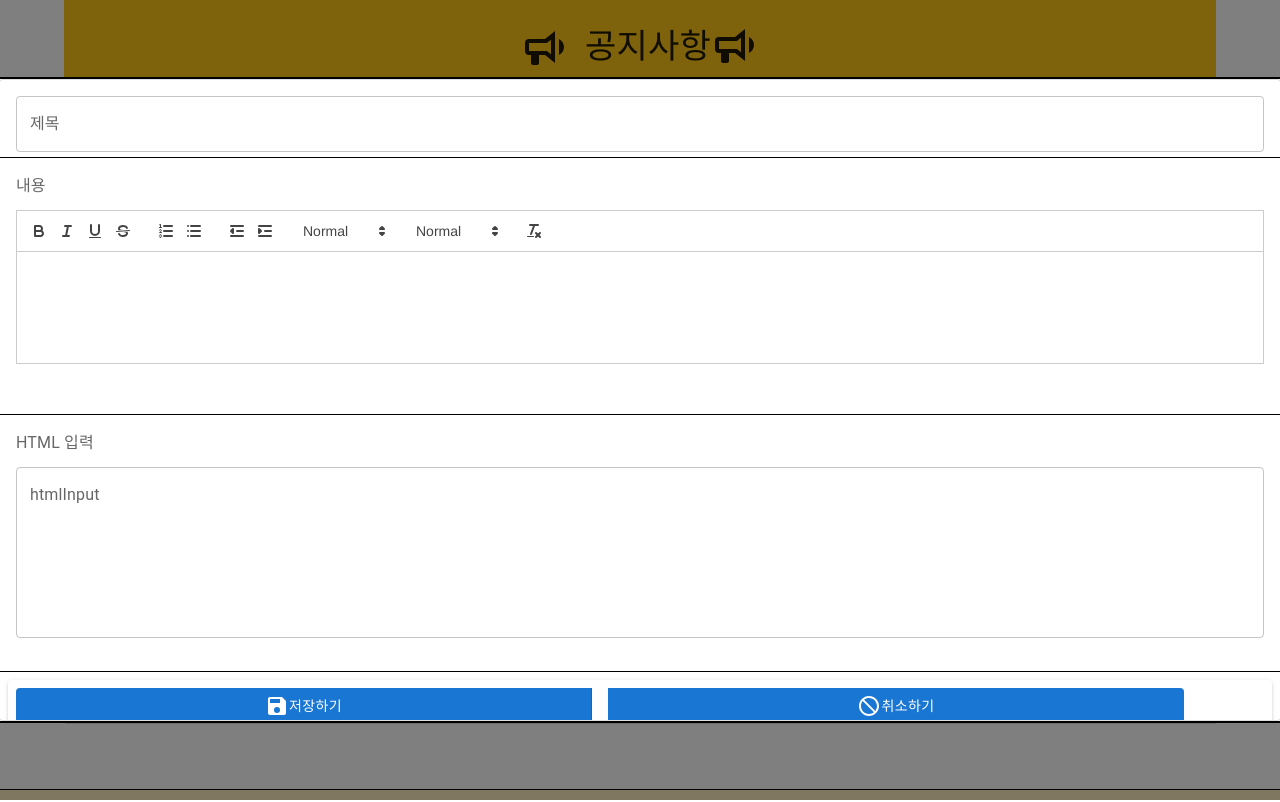
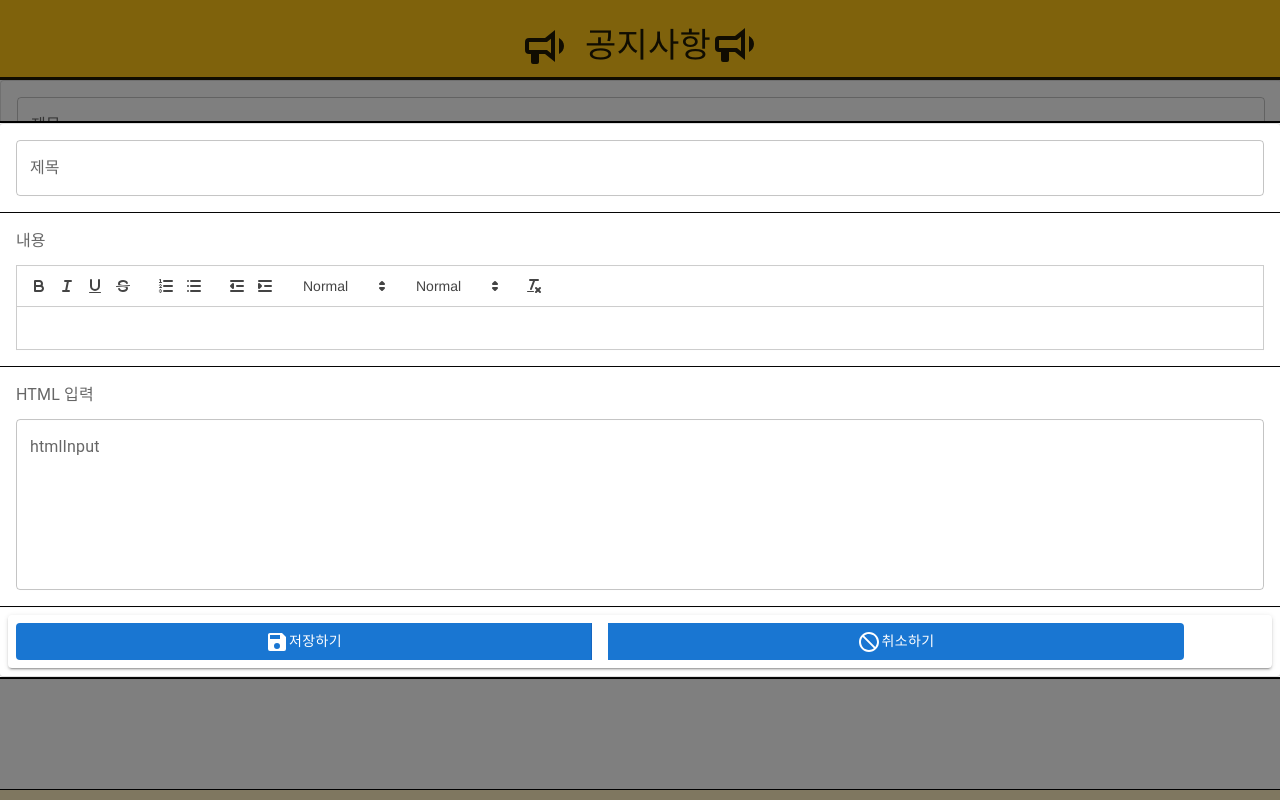
Before and after one commit to JDWdonga21/web-notice, a React (Create React App) app: page / in a window 1280 px wide. Both pictures are taken after a click on the button "공지사항 추가". Built offline with nearby package versions, Linux system fonts and the light colour scheme.

Commit message:
UIUX 정리와 키보드 사용시 컴포넌트 겹침 문제 해결

```diff
--- a/src/App.css
+++ b/src/App.css
@@ -23,7 +23,7 @@
 .Mains{
   margin-top: 20;
   margin-bottom: 20;
-  width: 100%;
+  width: 100vw;
   height: calc(100vh - 80px);
   overflow-y: scroll;
   display: flex;
--- a/src/App.tsx
+++ b/src/App.tsx
@@ -129,6 +129,7 @@ class App extends React.Component<{}, AppState> {
         <Container
           maxWidth="lg"
           sx={{
+            width: '100vw',
             height: '100vh',
             alignItems: 'center',
             justifyContent: 'space-between',
@@ -140,7 +141,14 @@ class App extends React.Component<{}, AppState> {
             isdarkTheme={this.state.isdarkTheme}
             onChangeTheme={this.handleThemes}
           />
-          <main className='Mains'>
+          <Box
+            position="static"
+            sx={{
+              position: 'fixed',
+              top: '10vh',
+              left: 0,
+            }}
+          >
             {/* 리스트 화면 */}
             {currentScreen === 'list' && (
               <div>
@@ -165,7 +173,7 @@ class App extends React.Component<{}, AppState> {
                 onCancel={this.handleNoticeAdded}
               />
             )}
-          </main>
+          </Box>
           <Footer
             appCurrentScreen = {this.state.currentScreen}
             onAddNotice = {this.handleAddNotice}
--- a/src/component/NoticeEdit.tsx
+++ b/src/component/NoticeEdit.tsx
@@ -246,7 +246,10 @@ class NoticeEdit extends React.Component<NoticeEditProps, NoticeEditState> {
           {/* <header style={styles.header}> */}
             <Card variant="outlined" sx={{
               width: '100vw',
-              height: '80vh',
+              maxHeight: '80vh',
+              height: 'auto',
+              minHeight: '50vh',
+              overflow: 'auto',
               backgroundColor: (theme) => theme.palette.mode === 'dark' ? '#3d3d3d' : '#ffffff' ,
             }}>
               <CardContent
--- a/src/component/footer/Footer.tsx
+++ b/src/component/footer/Footer.tsx
@@ -33,7 +33,7 @@ class Footer extends React.Component<Footerprops>{
             <Box
                 component="section"
                 sx={{
-                    width: '100%',
+                    width: '100vw',
                     bgcolor: (theme) => theme.palette.mode === 'dark' ? '#272727' : '#ffefc1',
                     display: 'flex',
                     flexDirection: 'row',
--- a/src/component/header/Header.tsx
+++ b/src/component/header/Header.tsx
@@ -70,12 +70,17 @@ class Header extends React.Component<HeaderProps,{}>{
               color="default"
               elevation={0}
               sx={ {
+                width: '100vw',
+                height: '10vh',
                 paddingTop: '15px',
                 bgcolor: (theme) => theme.palette.mode === 'dark' ? '#1e1e1e' : '#ffc519',
                 borderBottom: '3px solid',
                 alignItems: 'center',
                 justifyContent: 'center',
-                // position: 'fixed',
+                position: 'fixed',
+                top: 0,
+                left: 0,
+                display: 'flex',
              }}
             >
               <Toolbar>
```
